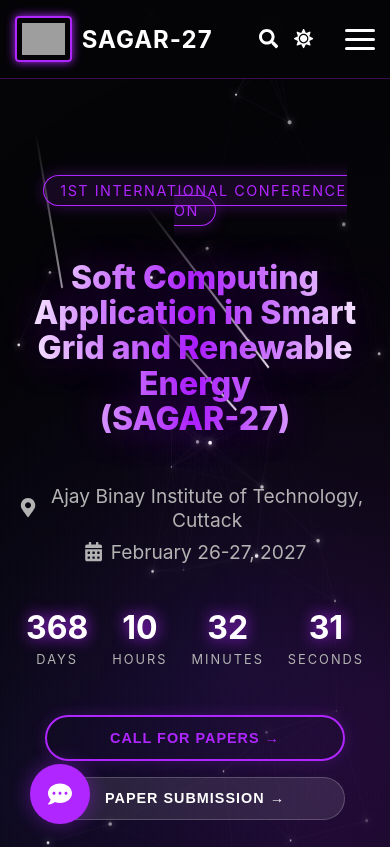
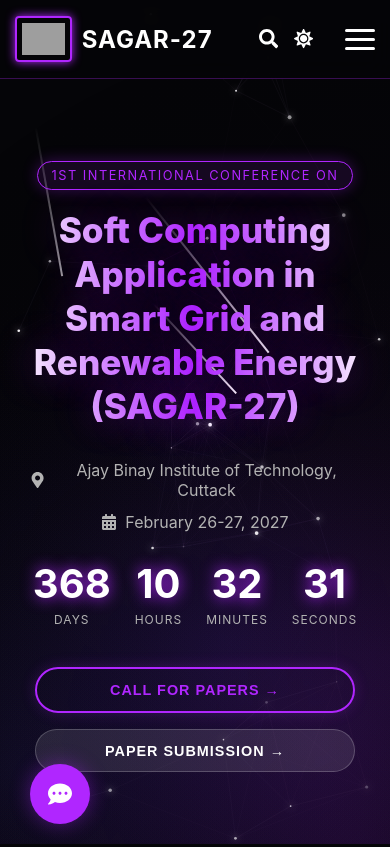
Before and after one commit to AlienMinus/ABIT-Conference_Paper, a React (Vite) app: page / in a window 390 px wide. Shown: the top 847 px of the page. Built offline with nearby package versions, Linux system fonts and the light colour scheme; grey boxes are pictures that could not be loaded.

Commit message:
Minor fix

```diff
--- a/src/static/mobile.css
+++ b/src/static/mobile.css
@@ -196,4 +196,75 @@
   line-height: 1.5 !important;
   word-break: break-word !important;
 }
+
+  /* Hero Section Mobile Fixes */
+  .hero-section {
+    height: auto !important;
+    min-height: 100vh !important;
+    padding-top: 120px !important;
+    padding-bottom: 60px !important;
+  }
+
+  .conference-badge br {
+    display: none !important;
+  }
+
+  .conference-badge {
+    margin-bottom: 1.5rem !important;
+    display: block !important;
+    margin-top: 2rem !important;
+  }
+
+  .conference-badge span {
+    font-size: 0.8rem !important;
+    padding: 6px 14px !important;
+  }
+
+  .hero-title {
+    font-size: 2.2rem !important;
+    margin: 1.5rem 0 !important;
+    line-height: 1.25 !important;
+  }
+
+  .hero-subtitle {
+    margin-bottom: 2rem !important;
+    padding: 0 10px !important;
+  }
+
+  .hero-meta-details {
+    flex-direction: column !important;
+    gap: 0.8rem !important;
+    font-size: 1rem !important;
+  }
+
+  .date-separator {
+    display: none !important;
+  }
+
+  .countdown {
+    gap: 1.5rem !important;
+    margin-bottom: 2.5rem !important;
+    flex-wrap: wrap !important;
+  }
+
+  .countdown-number {
+    font-size: 2.5rem !important;
+  }
+
+  .countdown-label {
+    font-size: 0.75rem !important;
+    letter-spacing: 1px !important;
+  }
+
+  .hero-buttons {
+    flex-direction: column !important;
+    gap: 1rem !important;
+    width: 100% !important;
+    max-width: 320px !important;
+    margin: 0 auto !important;
+  }
+
+  .hero-buttons button {
+    width: 100% !important;
+  }
 }
```
